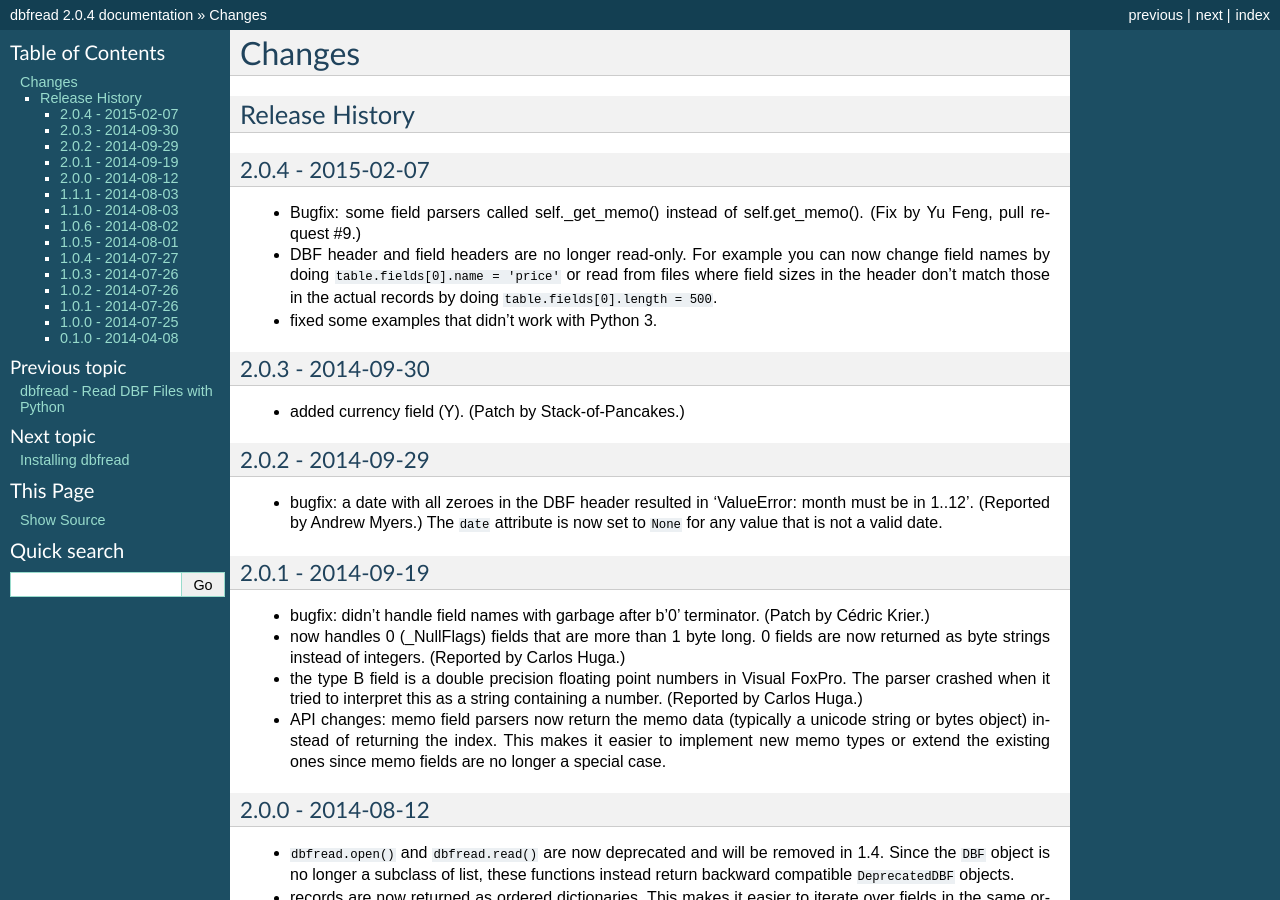
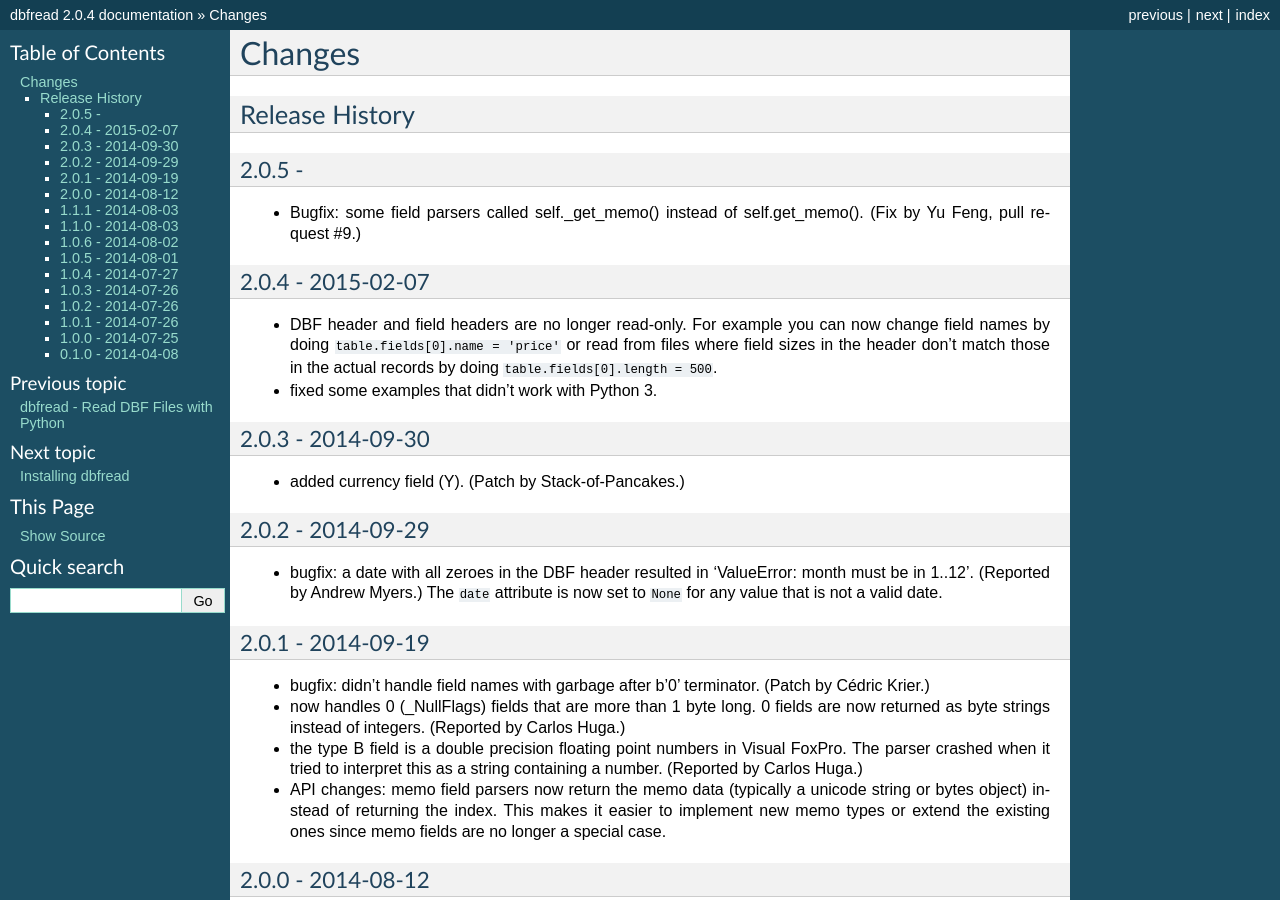
Before and after one commit to olemb/dbfread, a Sphinx documentation site: the page built from docs/changes.rst, in a window 1280 px wide and 900 px high. Built offline with Sphinx 7.4.7, drawn with Linux system fonts in a browser that asks for light colours.

Commit message:
Updated changelog with an entry for 2.0.5.

```diff
--- a/docs/changes.rst
+++ b/docs/changes.rst
@@ -4,11 +4,15 @@
 Release History
 ---------------
 
-2.0.4 - 2015-02-07
-^^^^^^^^^^^^^^^^^^
+2.0.5 -
+^^^^^^^^^^^^^^^^^
 
 * Bugfix: some field parsers called self._get_memo() instead of
   self.get_memo(). (Fix by Yu Feng, pull request #9.)
+
+
+2.0.4 - 2015-02-07
+^^^^^^^^^^^^^^^^^^
 
 * DBF header and field headers are no longer read-only. For example
   you can now change field names by doing ``table.fields[0].name = 'price'``
```
